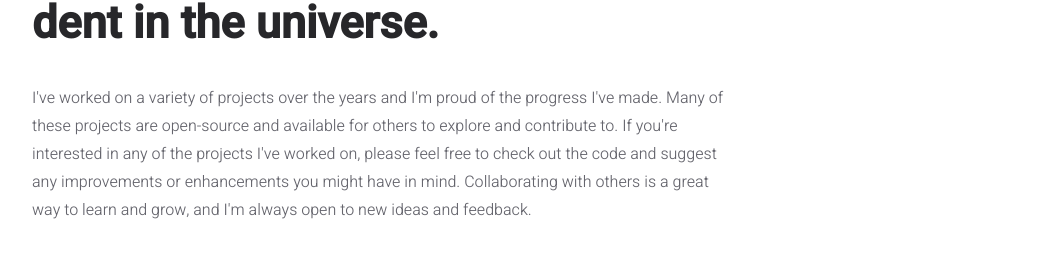
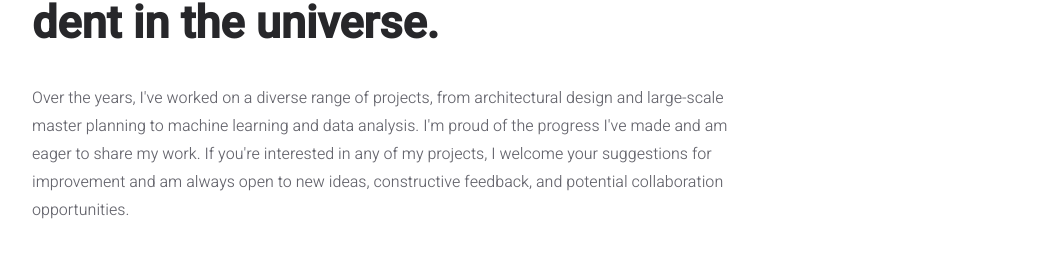
Before and after one commit to UntitledPenguin/UntitledPenguin.github.io, a React (Create React App) app: page /projects in a window 1280 px wide. Shown: the part 202-476 px from the top of the page, without its empty margins (108-1169 px from the left). Built offline with nearby package versions, Linux system fonts and the light colour scheme.

Commit message:
modified:   src/pages/contact.jsx 	modified:   src/pages/projects.jsx

```diff
--- a/src/pages/contact.jsx
+++ b/src/pages/contact.jsx
@@ -54,20 +54,16 @@ const Contact = () => {
 							</a>
 							. I make an effort to respond to all messages within
 							24 hours, although it may take me longer during busy
-							periods. Alternatively, you can use the contact form
-							on my website to get in touch. Simply fill out the
-							required fields and I'll get back to you as soon as
-							possible. Finally, if you prefer to connect on
+							periods. Alternatively, if you prefer to connect on
 							social media, you can find me on{" "}
 							<a
-								href={INFO.socials.instagram}
+								href={INFO.socials.linkedin}
 								target="_blank"
 								rel="noreferrer"
 							>
 								{INFO.socials.instagram}
 							</a>
-							. I post regular updates and engage with my
-							followers there, so don't hesitate to reach out.
+							. I post regular updates and check my inbox on a daily basis, so don't hesitate to reach out.
 							Thanks again for your interest, and I look forward
 							to hearing from you!
 						</div>
--- a/src/pages/projects.jsx
+++ b/src/pages/projects.jsx
@@ -44,16 +44,7 @@ const Projects = () => {
 						</div>
 
 						<div className="subtitle projects-subtitle">
-							I've worked on a variety of projects over the years
-							and I'm proud of the progress I've made. Many of
-							these projects are open-source and available for
-							others to explore and contribute to. If you're
-							interested in any of the projects I've worked on,
-							please feel free to check out the code and suggest
-							any improvements or enhancements you might have in
-							mind. Collaborating with others is a great way to
-							learn and grow, and I'm always open to new ideas and
-							feedback.
+						Over the years, I've worked on a diverse range of projects, from architectural design and large-scale master planning to machine learning and data analysis. I'm proud of the progress I've made and am eager to share my work. If you're interested in any of my projects, I welcome your suggestions for improvement and am always open to new ideas, constructive feedback, and potential collaboration opportunities.
 						</div>
 
 						<div className="projects-list">
```
